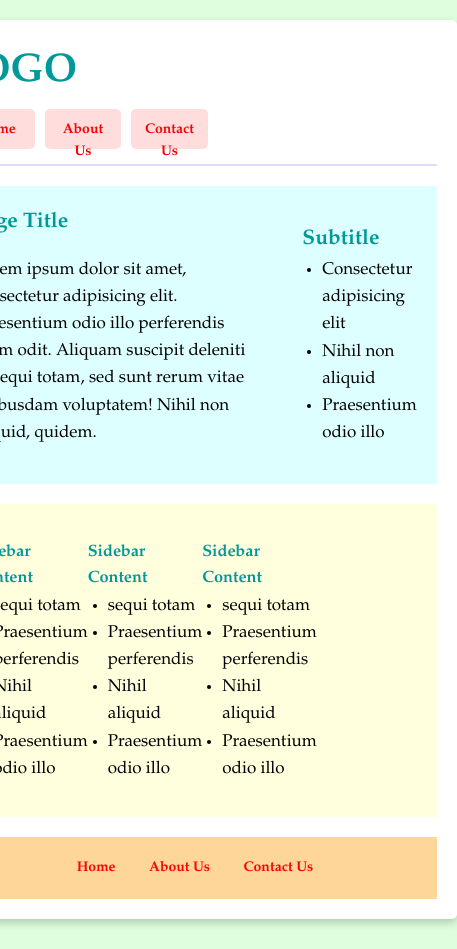
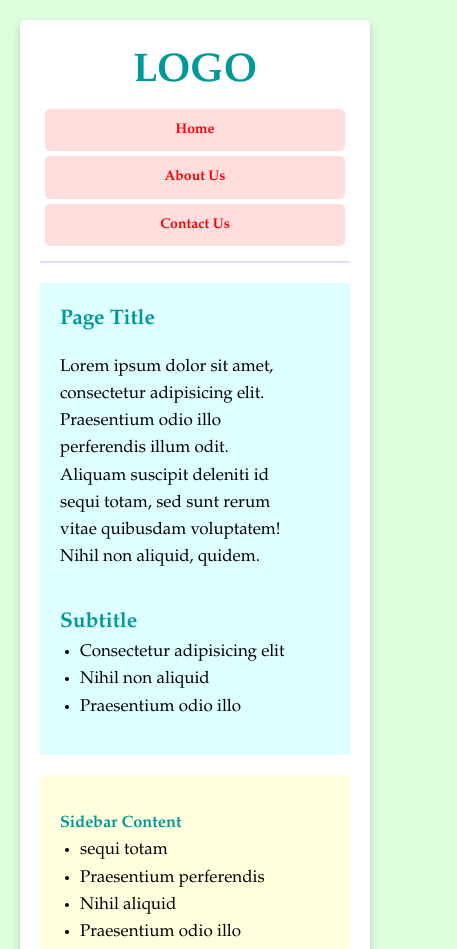
Before and after one commit to apcatx/responsive-page-exercise, a plain HTML site: page index.html in a window 390 px wide. Shown: the top 949 px of the page, 457 px wide, since content can reach past the window. Drawn offline with Linux system fonts and the light colour scheme.

Commit message:
final commit

```diff
--- a/style.css
+++ b/style.css
@@ -21,9 +21,6 @@ body{
     margin: 20px;
     font-size: 14px;
     line-height: 1.6;
-    width: auto;
-    height: 100%;
-
 }
 
 ul{
@@ -110,8 +107,8 @@ footer {
 }
 
 #main_nav{
-    display: inline-flex;
-    height: 50px;
+    display: flex;
+    align-items: center;
     text-align: center;
     flex-basis: 60%;
 
@@ -139,37 +136,53 @@ footer {
 
 #sidebar_content {
   display: flex;
-  margin-top: 20px;
-  padding: 20px 120px 20px 20px;
+  margin: 20px 0;
+  padding: 20px;
   background-color: #ffffdd;
-  justify-content: space-between;
+  justify-content: space-around;
 }
 
 @media screen and ( max-width: 600px ){
 
-body {
-  display: flex;
-  flex-wrap: wrap;
-  width: auto;
-  justify-content: center;
-  margin: 0 auto;
-  padding: 20px;
+header {
+      display: block;
 }
-#header {
+#site_container {
     display: block;
+}
+
+#main_content {
+    display: block;
+}
+
+#sidebar_content{
+    display: block;
+}
+
+
+#logo {
+  text-align: center;
+}
+
+#main_nav {
+    display: block;
+}
 
 
 }
 
+@media screen and ( max-width: 900px ){
+
+#header {
+  display: block;
+}
+#logo {
+  text-align: center;
 }
 
-@media screen and ( max-width: 900px ){
-    nav{
-        flex-wrap: nowrap;
-    }
+#main_content {
+  display: block;
+}
 
-    nav a{
-        flex-basis: 20%;
-    }
 }
 }
```
